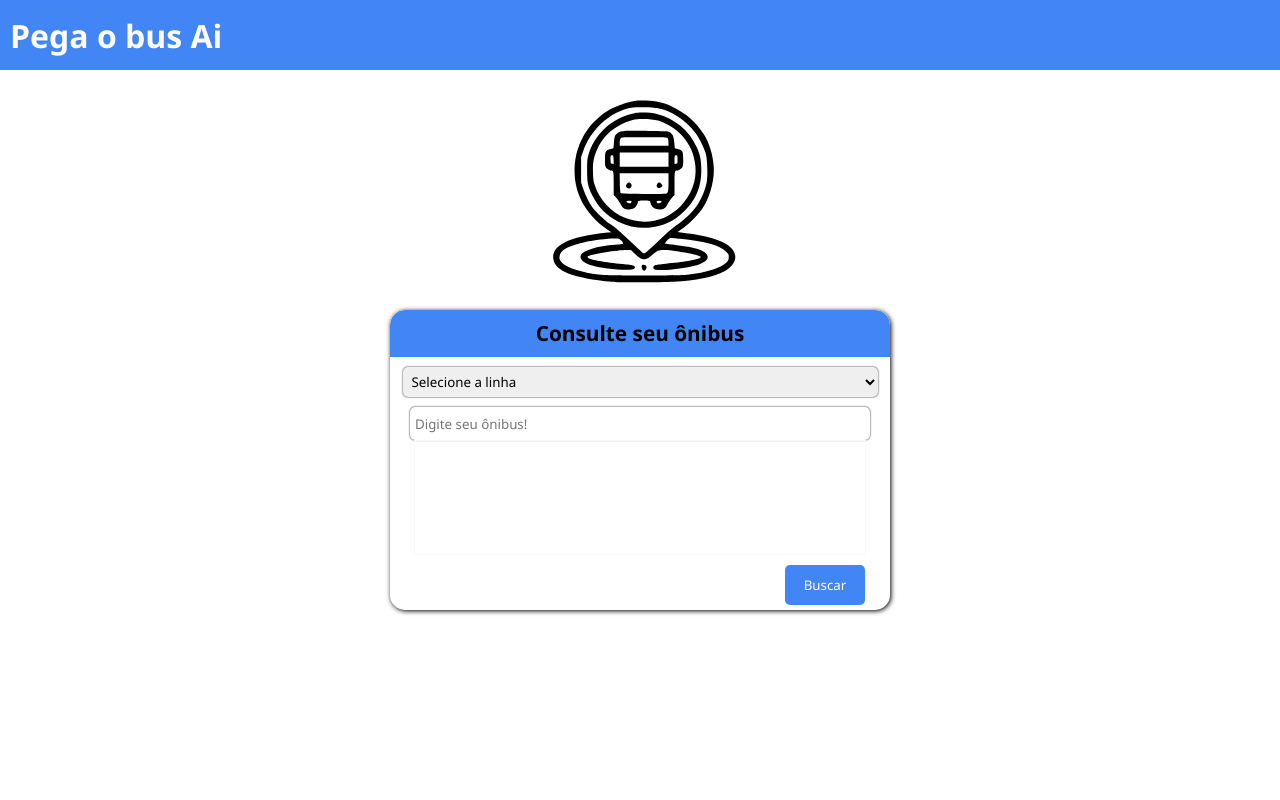
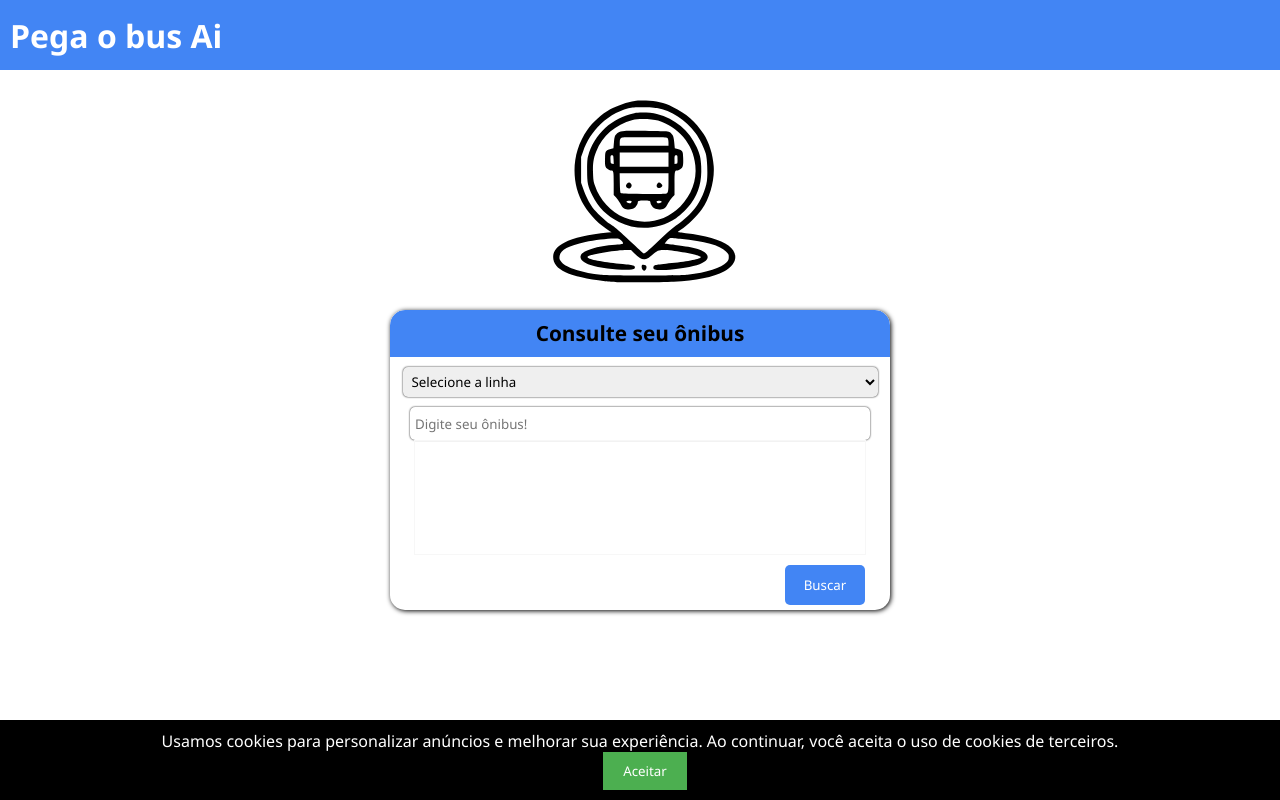
Before and after one commit to rafaelrvs/Pega_o_bus_Ai, a React (Vite) app: page / in a window 1280 px wide. Built offline with nearby package versions, Linux system fonts and the light colour scheme.

Commit message:
Adicionando  cookie

```diff
--- /dev/null
+++ b/src/components/CookieBanner/CookieBanner.jsx
@@ -0,0 +1,35 @@
+import React, { useState, useEffect } from 'react';
+import styles from './CookieBanner.module.css'; // Estilos do banner de cookies
+
+const CookieBanner = ({ onAccept }) => {
+  const [isBannerVisible, setIsBannerVisible] = useState(false);
+
+  useEffect(() => {
+    const consentGiven = localStorage.getItem('cookieConsent');
+    if (!consentGiven) {
+      setIsBannerVisible(true); // Exibe o banner se o consentimento não foi dado
+    }
+  }, []);
+
+  const handleAcceptCookies = () => {
+    localStorage.setItem('cookieConsent', 'true'); // Armazena o consentimento
+    setIsBannerVisible(false); // Oculta o banner
+    onAccept(); // Chama a função para carregar os cookies ou scripts
+  };
+
+  return (
+    isBannerVisible && (
+      <div className={styles.cookieBanner}>
+        <p>
+          Usamos cookies para personalizar anúncios e melhorar sua experiência.
+          Ao continuar, você aceita o uso de cookies de terceiros.
+        </p>
+        <button onClick={handleAcceptCookies} className={styles.acceptButton}>
+          Aceitar
+        </button>
+      </div>
+    )
+  );
+};
+
+export default CookieBanner;
--- /dev/null
+++ b/src/components/CookieBanner/CookieBanner.module.css
@@ -0,0 +1,24 @@
+.cookieBanner {
+    position: fixed;
+    bottom: 0;
+    left: 0;
+    right: 0;
+    background-color: #000;
+    color: #fff;
+    padding: 10px;
+    text-align: center;
+    z-index: 1000;
+  }
+
+  .acceptButton {
+    background-color: #4caf50;
+    color: white;
+    padding: 10px 20px;
+    border: none;
+    cursor: pointer;
+    margin-left: 10px;
+  }
+
+  .acceptButton:hover {
+    background-color: #45a049;
+  }
--- a/src/components/main/Main.jsx
+++ b/src/components/main/Main.jsx
@@ -1,6 +1,7 @@
 import React, { useState, useEffect } from 'react';
 import styles from './Main.module.css';
 import { linhasOnibus } from '../../dados';
+import CookieBanner from '../CookieBanner/CookieBanner';
 
 const Main = () => {
   const [inputPesquisa, setInputPesquisa] = useState(''); // Campo de pesquisa
@@ -135,6 +136,7 @@ const Main = () => {
           />
           </div>
       </div>
+        <CookieBanner  />
     </section>
   );
 };
--- a/src/components/main/Main.module.css
+++ b/src/components/main/Main.module.css
@@ -124,3 +124,29 @@
     }
 
 }
+
+
+.cookieBanner {
+    position: fixed;
+    bottom: 0;
+    left: 0;
+    right: 0;
+    background-color: #000;
+    color: #fff;
+    padding: 10px;
+    text-align: center;
+    z-index: 1000;
+  }
+
+  .acceptButton {
+    background-color: #4caf50;
+    color: white;
+    padding: 10px 20px;
+    border: none;
+    cursor: pointer;
+    margin-left: 10px;
+  }
+
+  .acceptButton:hover {
+    background-color: #45a049;
+  }
```
